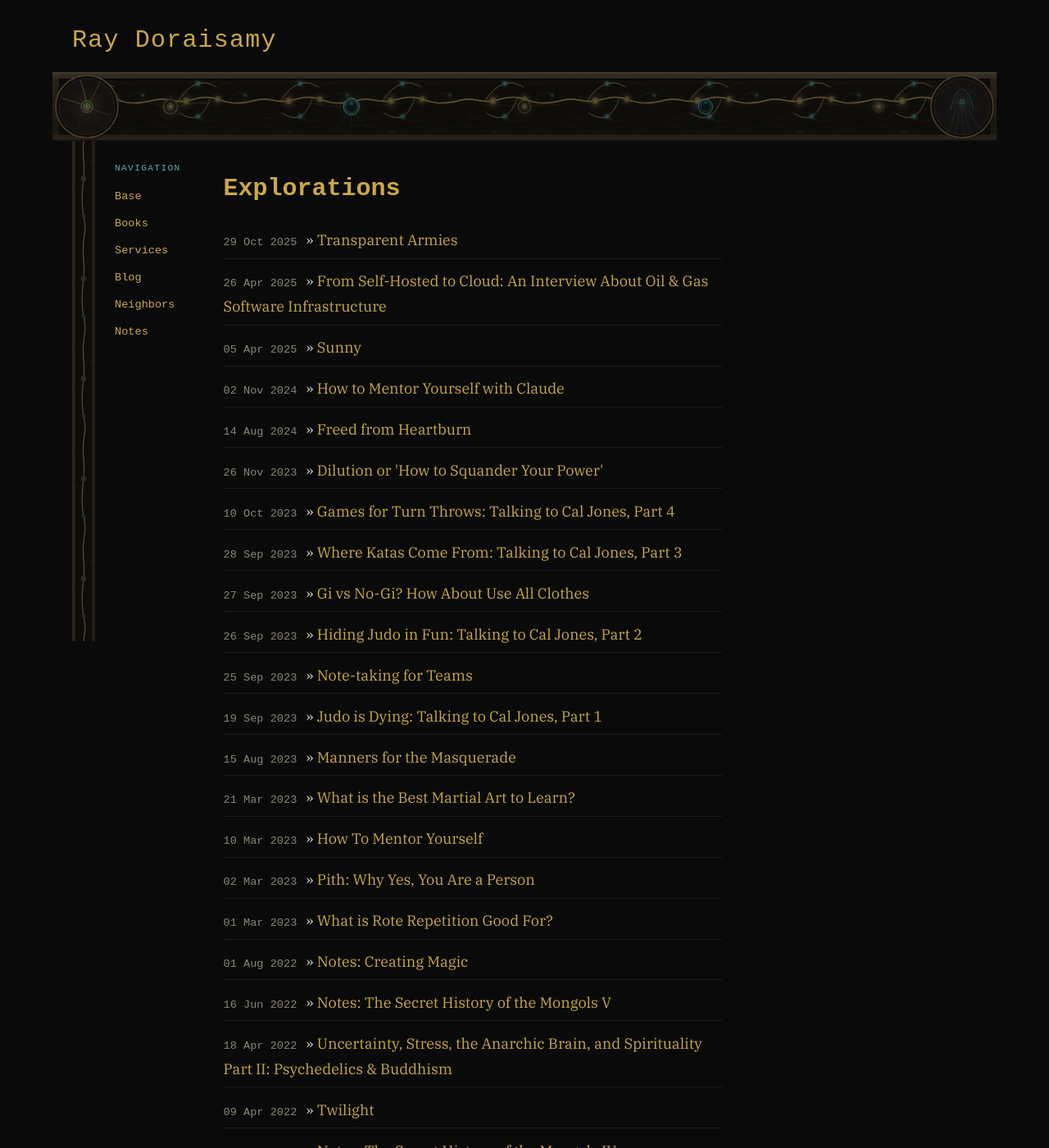
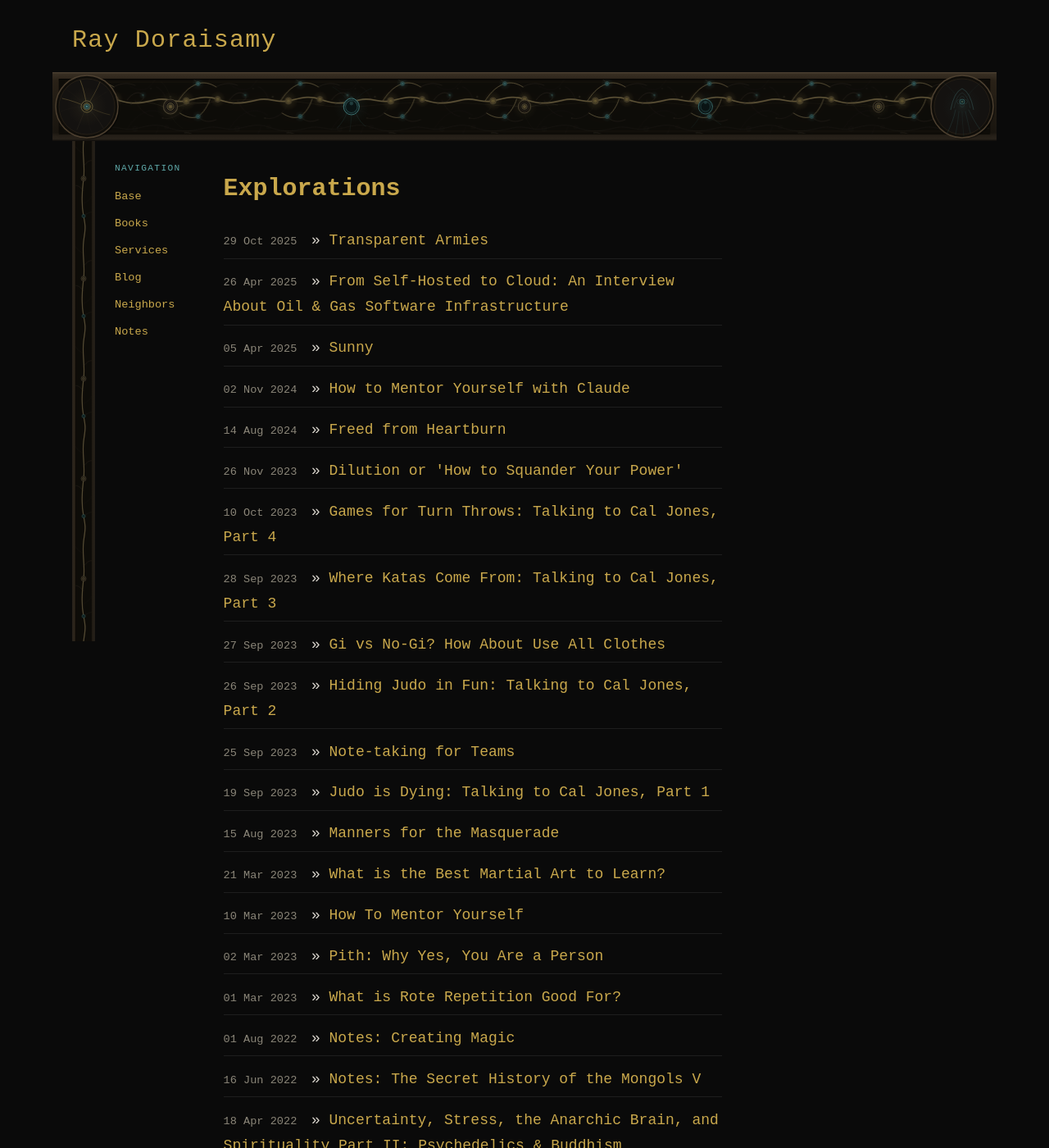
Before and after one commit to ray-dorai/ray-dorai.github.io, a Jekyll site: the page built from explorations/index.html, in a window 1280 px wide and 1400 px high. Shown: the whole window at 82% size. Built offline with Jekyll 4.4.1, drawn with Linux system fonts in a browser that asks for light colours; some web fonts are replaced.

Commit message:
Update main.css

```diff
--- a/css/main.css
+++ b/css/main.css
@@ -136,7 +136,7 @@ ul, ol { padding-left: 1.4em; margin: 0 0 var(--space-md); max-width: var(--read
 li { margin-bottom: 0.4em; }
 
 ul.posts { margin: var(--space-md) 0 var(--space-xl); padding: 0; }
-ul.posts li { list-style: none; padding: 0.3em 0; border-bottom: 1px solid var(--border); font-family: 'Plex Serif', serif; }
+ul.posts li { list-style: none; padding: 0.3em 0; border-bottom: 1px solid var(--border); font-family: '3270', monospace; }
 ul.posts li span { font-family: '3270', monospace; font-size: var(--step-sm); color: var(--text-muted); margin-right: 0.5em; }
 
 /* --- IMAGES --- */
```
